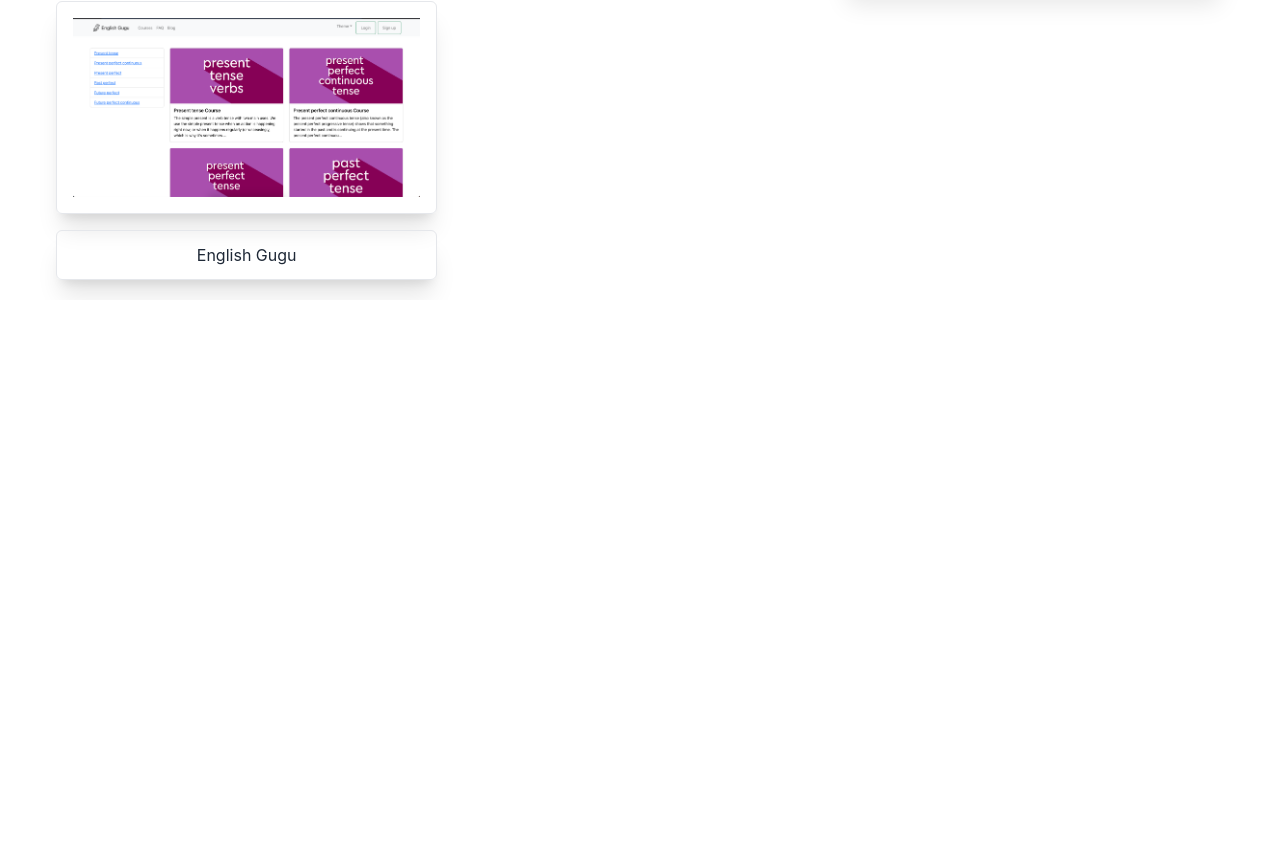
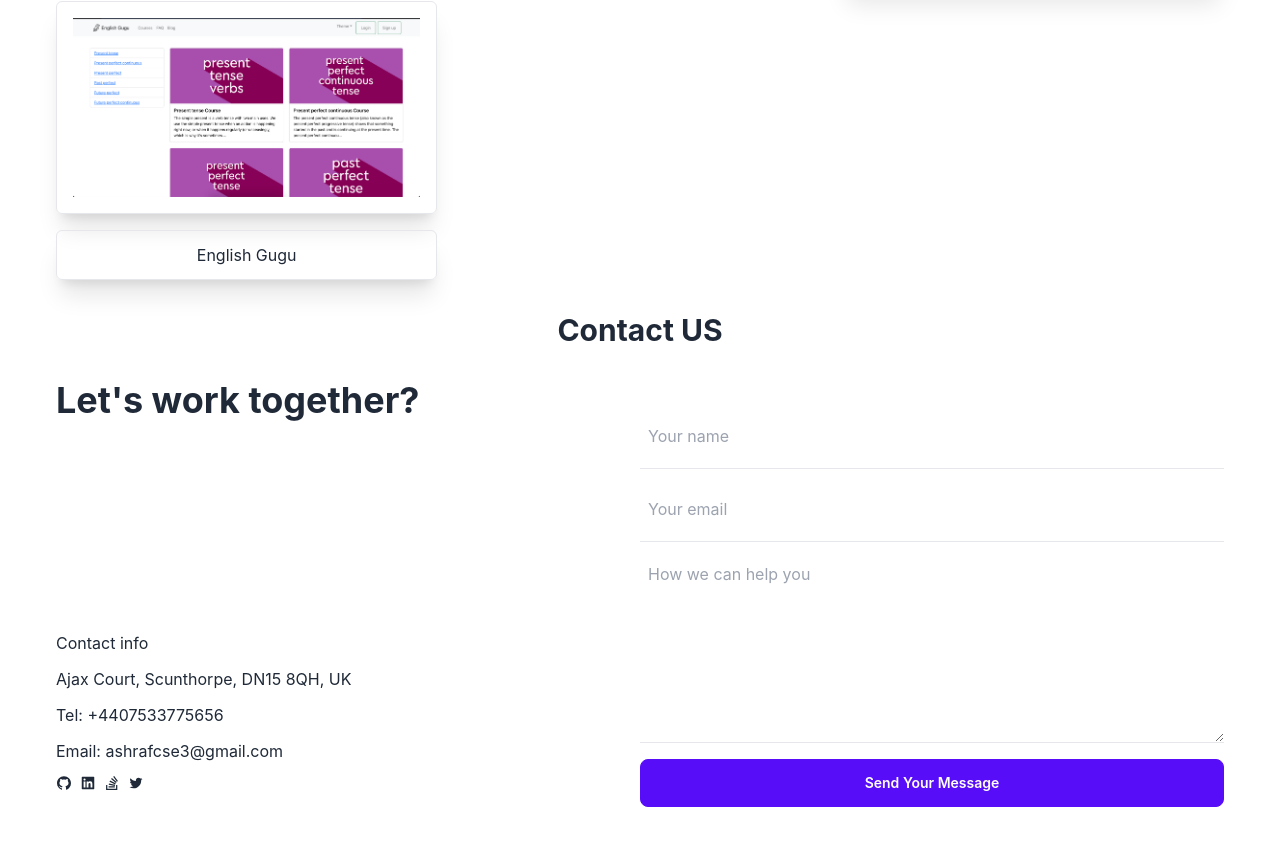
Before and after one commit to ashrafcse3/ashraf-resume, a React (Create React App) app: page / in a window 1280 px wide. Shown: the part 1159-2004 px from the top of the page. Before the commit the page ends 1459 px from the top, so only its background shows below. Built offline with nearby package versions, Linux system fonts and the light colour scheme.

Commit message:
contact us form added

```diff
--- a/package.json
+++ b/package.json
@@ -3,13 +3,16 @@
   "version": "0.1.0",
   "private": true,
   "dependencies": {
+    "@emailjs/browser": "^3.10.0",
     "@heroicons/react": "^2.0.13",
+    "@react-icons/all-files": "^4.1.0",
     "@testing-library/jest-dom": "^5.16.5",
     "@testing-library/react": "^13.4.0",
     "@testing-library/user-event": "^13.5.0",
     "daisyui": "^2.43.0",
     "react": "^18.2.0",
     "react-dom": "^18.2.0",
+    "react-icons": "^4.7.1",
     "react-scripts": "5.0.1",
     "web-vitals": "^2.1.4"
   },
--- a/src/App.js
+++ b/src/App.js
@@ -1,5 +1,6 @@
 import './App.css';
 import Banner from './components/Banner';
+import ContactUs from './components/ContactUs';
 import MyProjects from './components/MyProjects/MyProjects';
 import Navbar from './components/Navbar';
 
@@ -9,6 +10,7 @@ function App() {
       <Navbar />
       <Banner />
       <MyProjects />
+      <ContactUs />
     </div>
   );
 }
--- a/src/components/Banner.js
+++ b/src/components/Banner.js
@@ -10,7 +10,7 @@ const Banner = () => {
             <div>
                 <img src={profilePic} alt="profilePic" />
             </div>
-            <div className='flex justify-center items-center flex-col'>
+            <div className='flex justify-center items-center flex-col mt-4'>
                 <h4 className='font-bold'>Hello, I am</h4>
                 <h1 className='font-bold text-9xl lg:my-5'>Ashraf</h1>
                 <div>
--- /dev/null
+++ b/src/components/ContactUs.js
@@ -0,0 +1,59 @@
+import React, { useRef } from 'react';
+import emailjs from '@emailjs/browser';
+import { AiFillGithub, AiFillLinkedin, AiOutlineTwitter } from 'react-icons/ai'
+import { FaStackOverflow } from 'react-icons/fa'
+
+const ContactUs = () => {
+    const form = useRef();
+
+    const sendEmail = (e) => {
+        e.preventDefault();
+
+        emailjs.sendForm(
+            process.env.REACT_APP_SERVICE_ID,
+            process.env.REACT_APP_TEMPLATE_ID,
+            form.current,
+            process.env.REACT_APP_PUBLIC_KEY,
+        )
+            .then((result) => {
+                console.log(result.text);
+                console.log(result);
+            }, (error) => {
+                console.log(error.text);
+            });
+    };
+
+    return (
+        <div className='my-8'>
+            <h1 className='text-center text-3xl font-bold'>Contact US</h1>
+            <div className='grid grid-cols-1 md:grid-cols-2 mt-8'>
+                <div className='flex justify-between flex-col mb-10'>
+                    <h2 className='text-4xl font-bold'>Let's work together?</h2>
+                    <div className='space-y-3'>
+                        <h3>Contact info</h3>
+                        <p>Ajax Court, Scunthorpe, DN15 8QH, UK</p>
+                        <p>Tel: +4407533775656</p>
+                        <p>Email: ashrafcse3@gmail.com</p>
+                        <div className='flex'>
+                            <AiFillGithub className='mr-2' />
+                            <AiFillLinkedin className='mr-2' />
+                            <FaStackOverflow className='mr-2' />
+                            <AiOutlineTwitter className='' />
+                        </div>
+                    </div>
+                </div>
+                <form ref={form} onSubmit={sendEmail} className='my-6 flex flex-col'>
+                    {/* <label>Name</label> */}
+                    <input type="text" name="user_name" placeholder='Your name' className='px-2 py-5 border-b border-grey' />
+                    {/* <label>Email</label> */}
+                    <input type="email" name="user_email" placeholder='Your email' className='mt-2 px-2 py-5 border-b border-grey' />
+                    {/* <label>Message</label> */}
+                    <textarea name="message" placeholder='How we can help you' className='mt-2 px-2 py-3  border-b border-grey' rows='7' />
+                    <input type="submit" value="Send your message" className='btn btn-primary mt-4 capitalize' />
+                </form>
+            </div>
+        </div>
+    );
+};
+
+export default ContactUs;
```
Also changed, not shown: 1 other file (tests, documents, lock files or other folders).
